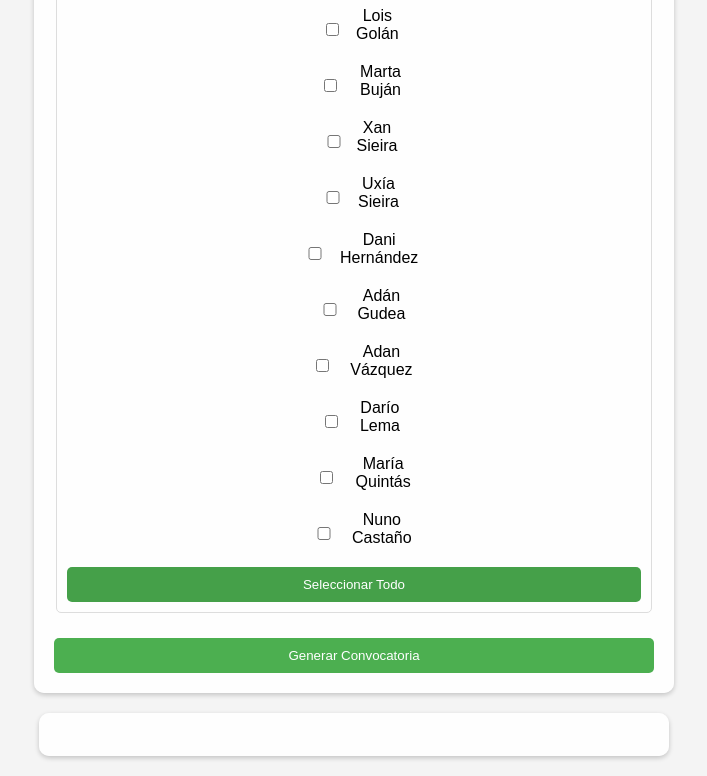
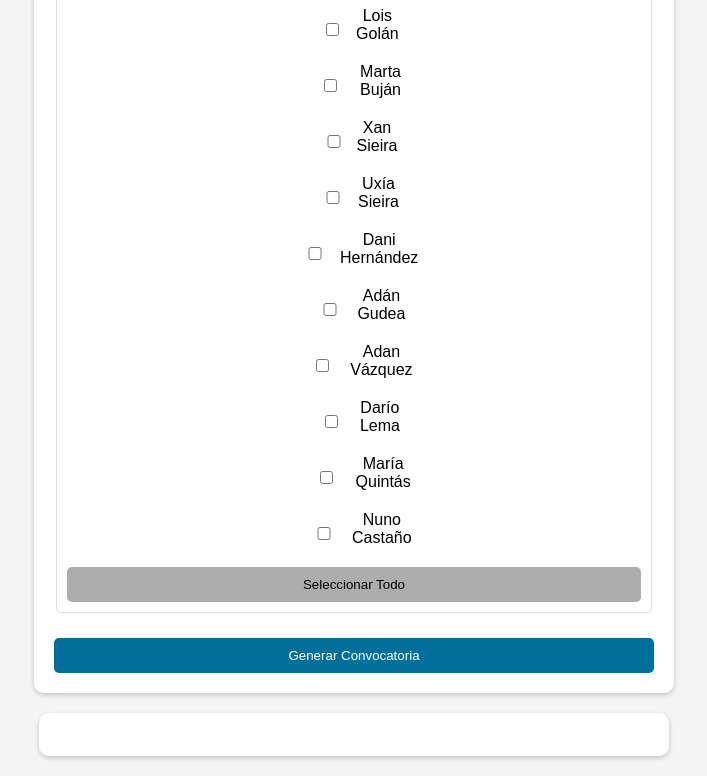
Before and after one commit to AntonLopex/convocatorias, a plain HTML site: page index.html in a window 1280 px wide. In both pictures the pointer is over the button "Seleccionar Todo". Shown: the part 741-1517 px from the top of the page, without its empty margins (286-993 px from the left). Drawn offline with Linux system fonts and the light colour scheme.

Commit message:
cambios colores

```diff
--- a/styles.css
+++ b/styles.css
@@ -75,7 +75,7 @@ fieldset {
 }
 
 button {
-    background-color: #4CAF50;
+    background-color: #006f9b;
     color: white;
     padding: 10px;
     border: none;
@@ -87,7 +87,8 @@ button {
 }
 
 button:hover {
-    background-color: #45a049;
+    background-color: #adadad;
+    color: black;
 }
 
 #resultado {
```
